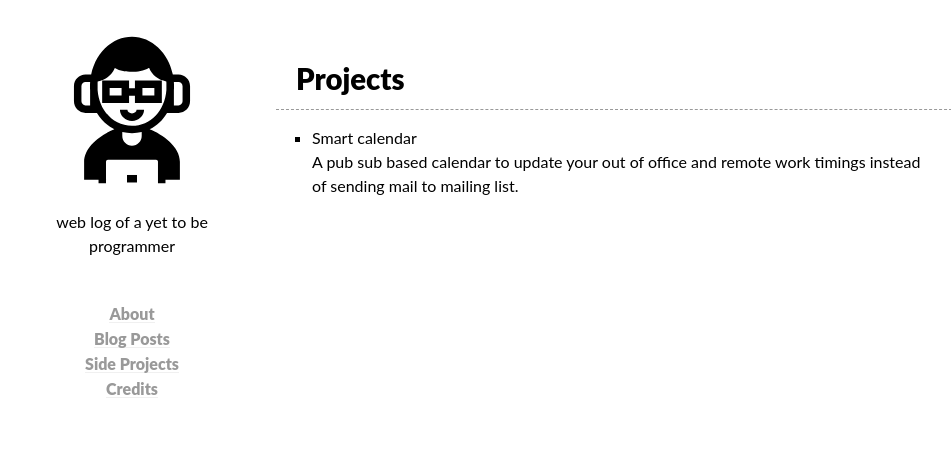
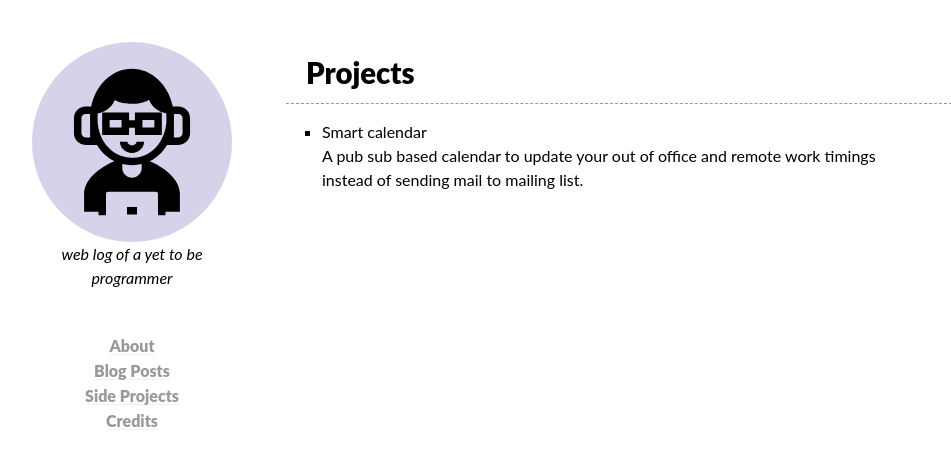
Before and after one commit to metapraveen/metapraveen.github.io, a Jekyll site: the page built from projects/index.md, in a window 1280 px wide. Shown: the top 469 px of the page, without its empty margins (148-1099 px from the left). Built offline with Jekyll 4.4.1, drawn with Linux system fonts in a browser that asks for light colours.

Commit message:
remove unused footer, make mobile specific style changes

```diff
--- a/_layouts/default.html
+++ b/_layouts/default.html
@@ -39,9 +39,6 @@
   {{ content }}
 </div>
 
-<footer>
-</footer>
-
 <script src="/res/highlight.js"></script>
 <script>
 hljs.initHighlightingOnLoad();
--- a/res/the.css
+++ b/res/the.css
@@ -15,6 +15,10 @@
   font-family: Lato, "Segoe UI", Avenir, Ubuntu, Tahoma, Verdana, Helvetica, sans-serif;
   -webkit-font-smoothing: antialiased;
   -moz-osx-font-smoothing: grayscale;
+}
+
+body {
+  padding-top: 2em;
 }
 
 a {
@@ -74,6 +78,7 @@
   -webkit-border-radius: 999px;
   -khtml-border-radius: 999px;
   -moz-border-radius: 999px;
+  background-color: #d6d2ea;
 }
 
 .header-ad, .header-ad:hover, .header-ad:active {
@@ -225,6 +230,11 @@
   line-height: 1.5em;
 }
 
+.site-header .description {
+  font-style: italic;
+ }
+
+
 /* Big screen */
 
 @media screen and (min-width: 700px) {
@@ -269,6 +279,7 @@
     margin-bottom: 3em;
     text-align: center;
     line-height: 1.5em;
+    font-style: italic;
   }
 
   .site-header nav {
@@ -308,10 +319,10 @@
     float: left;
     width: 72.5%;
     margin-left: 2.5%;
-    padding-top: 3em;
     max-width: 800px;
     vertical-align: top;
     background-color: #fff;
+    padding: 10px;
   }
 
   article .body pre {
@@ -333,6 +344,10 @@
 
 @media screen and (max-width: 700px) {
 
+  .site-content{
+    padding: 10px;
+  }
+
   .big-only { display: none }
 
   .site-header {
@@ -346,7 +361,6 @@
 
   .site-header .logo img {
     width: 128px;
-    background-color: #85242f;
   }
 
   .site-header .description {
```
